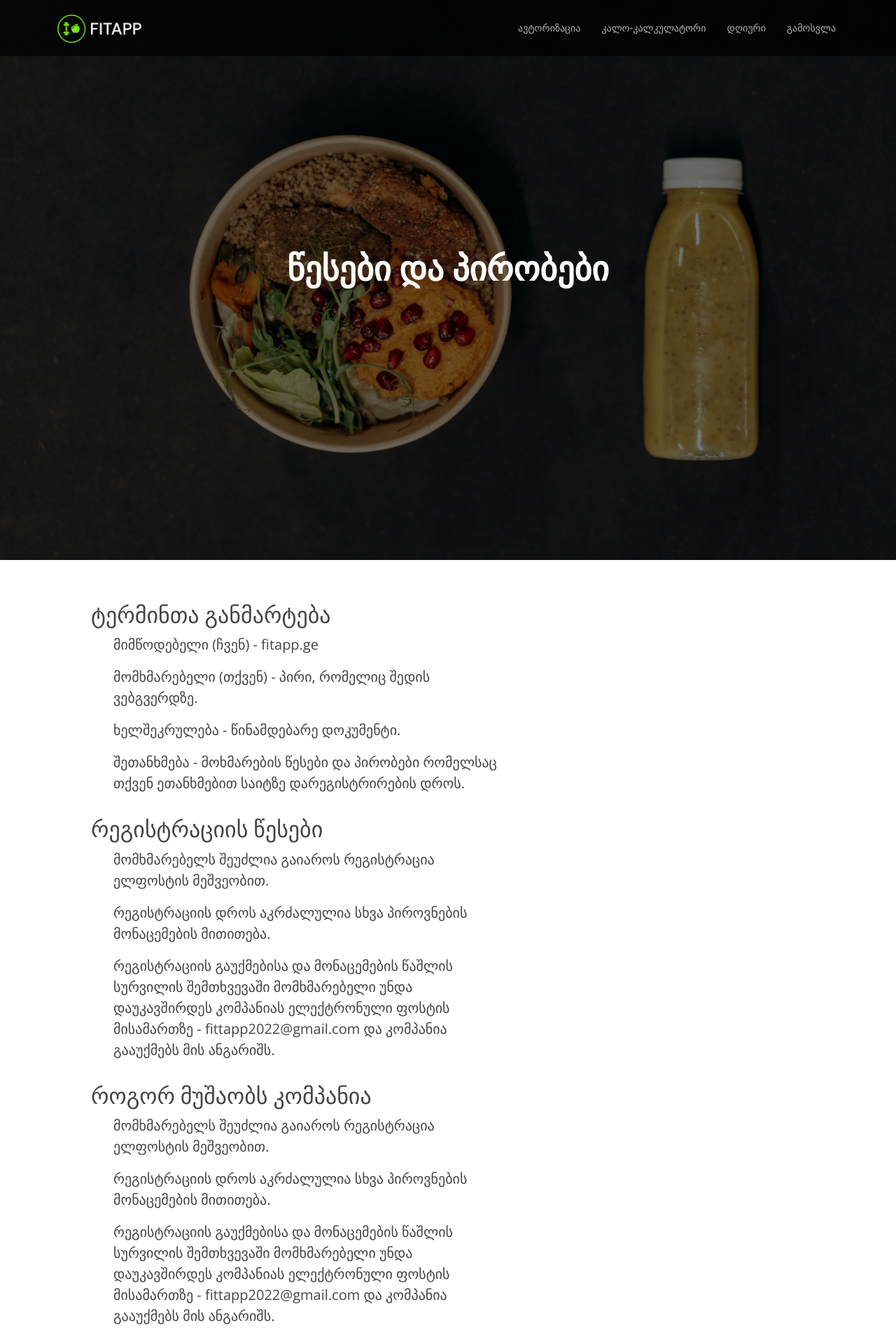
After one commit to aka-BE/Fitapp, a Flask app: page /terms in a window 1280 px wide. The commit adds this page. Shown: the top 1920 px of the page at 70% size. Run offline with Flask 2, Linux system fonts and the light colour scheme; parts of the project's set-up code (start-up, migrations or seed data) failed here and were passed over; some libraries are stand-ins or nearby versions.

Commit message:
terms and conditions page

```diff
--- a/application/routes.py
+++ b/application/routes.py
@@ -35,7 +35,7 @@ def home():
         )
         db.session.add(feedback)
         db.session.commit()
-        flash("შეტყობინება მიღებულია!")
+        flash("შეტყობინება მიღებულია!", 'error')
         return redirect(url_for("home_bp.home", form=form))
 
     return render_template(
@@ -214,6 +214,22 @@ def fooddic():
     return jsonify(list_food)
 
 
+@home_bp.route('/terms')
+def terms():
+    """
+    Terms page.
+
+    GET requests serve terms page.
+    """
+
+    return render_template(
+        'terms.html',
+        title="Terms page.",
+        template="terms-page",
+        body="Terms page."
+    )
+
+
 @home_bp.route('/logout')
 @login_required
 def logout():
--- /dev/null
+++ b/application/templates/terms.html
@@ -0,0 +1,239 @@
+<!DOCTYPE html>
+<html lang="en">
+
+<head>
+  <meta charset="utf-8">
+  <meta content="width=device-width, initial-scale=1.0" name="viewport">
+
+  <title>Fitapp</title>
+  <meta content="" name="description">
+  <meta content="" name="keywords">
+
+  <!-- Favicons -->
+  <link href="{{ url_for('static',filename='/img/android-chrome-192x192.png') }}" rel="icon">
+  <link href="{{ url_for('static',filename='/img/apple-touch-icon.png') }}" rel="apple-touch-icon">
+
+
+  <!-- Google Fonts -->
+  <link href="https://fonts.googleapis.com/css?family=Open+Sans:300,300i,400,400i,600,600i,700,700i|Roboto:300,300i,400,400i,500,500i,600,600i,700,700i|Poppins:300,300i,400,400i,500,500i,600,600i,700,700i" rel="stylesheet">
+
+  <!-- Vendor CSS Files -->
+  <link href="{{ url_for('static',filename='/vendor/animate.css/animate.min.css') }}" rel="stylesheet">
+  <link href="{{ url_for('static',filename='/vendor/bootstrap/css/bootstrap.min.css') }}" rel="stylesheet">
+  <link href="{{ url_for('static',filename='/vendor/bootstrap-icons/bootstrap-icons.css') }}" rel="stylesheet">
+  <link href="{{ url_for('static',filename='/vendor/boxicons/css/boxicons.min.css') }}" rel="stylesheet">
+  <link href="{{ url_for('static',filename='/vendor/glightbox/css/glightbox.min.css') }}" rel="stylesheet">
+  <link href="{{ url_for('static',filename='/vendor/swiper/swiper-bundle.min.css') }}" rel="stylesheet">
+
+  <!-- Template Main CSS File -->
+  <link href="{{ url_for('static',filename='/css/home.css') }}" rel="stylesheet">
+
+  <!-- =======================================================
+  * Template Name: Groovin - v4.9.1
+  * Template URL: https://bootstrapmade.com/groovin-free-bootstrap-theme/
+  * Author: BootstrapMade.com
+  * License: https://bootstrapmade.com/license/
+  ======================================================== -->
+</head>
+
+<body>
+
+  <!-- ======= Header ======= -->
+  <header id="header" class="fixed-top d-flex align-items-center">
+    <div class="container d-flex align-items-center justify-content-between">
+
+      <h1 class="logo"><a href="{{ url_for('home_bp.home') }}"><img src="{{ url_for('static',filename='/img/fitapp-low.png') }}" alt=""></a></h1>
+      <!-- Uncomment below if you prefer to use an image logo -->
+      <!-- <a href="index.html" class="logo"><img src="assets/img/logo.png" alt="" class="img-fluid"></a>-->
+
+      {% for message in get_flashed_messages(category_filter=["error"]) %}
+            <div class="alert alert-success">
+                {{ message }}
+            </div>
+      {% endfor %}
+
+      <nav id="navbar" class="navbar">
+
+        <ul>
+          <li><a class="nav-link scrollto " href="{{ url_for('auth_bp.login') }}">ავტორიზაცია</a></li>
+          <li><a class="nav-link scrollto" href="{{ url_for('home_bp.calculator') }}">კალო-კალკულატორი</a></li>
+          <li><a class="nav-link scrollto" href="{{ url_for('home_bp.calendar', user=user) }}">დღიური</a></li>
+          <li><a class="nav-link scrollto" href="{{ url_for('home_bp.logout') }}">გამოსვლა</a></li>
+        </ul>
+        <i class="bi bi-list mobile-nav-toggle"></i>
+      </nav><!-- .navbar -->
+
+    </div>
+  </header><!-- End Header -->
+
+  <!-- ======= Hero Section ======= -->
+  <section id="hero">
+    <div class="hero-container">
+      <div id="heroCarousel" data-bs-interval="5000" class="carousel slide carousel-fade" data-bs-ride="carousel">
+
+
+        <div class="carousel-inner" role="listbox">
+
+          <!-- Slide 1 -->
+          <div class="carousel-item active" style="background-image: url(/static/img/slide1.jpg)">
+            <div class="carousel-container">
+              <div class="carousel-content">
+                <h2 class="animate__animated animate__fadeInDown">წესები და პირობები</h2>
+              </div>
+            </div>
+          </div>
+        </div>
+    </div>
+  </section><!-- End Hero -->
+
+
+  <main id="main">
+
+
+    <!-- ======= Contact Section ======= -->
+    <section>
+      <div class="container">
+        <div class="section title">
+          <div class="col-xl-7 ps ps-lg-5">
+            <div class="content d-flex flex-column justify-content-center">
+              <h2>ტერმინთა განმარტება</h2>
+              <ul>
+              <p class="blockquote">მიმწოდებელი (ჩვენ) - fitapp.ge</p>
+              <p class="blockquote">მომხმარებელი (თქვენ) - პირი, რომელიც შედის ვებგვერდზე.</p>
+              <p class="blockquote">ხელშეკრულება - წინამდებარე დოკუმენტი.</p>
+              <p class="blockquote">შეთანხმება - მოხმარების წესები და პირობები რომელსაც თქვენ ეთანხმებით საიტზე დარეგისტრირების დროს.</p>
+            </div>
+          </div>
+        </div>
+      </div>
+      <div class="container">
+        <div class="section title">
+          <div class="col-xl-7 ps ps-lg-5">
+            <div class="content d-flex flex-column justify-content-center">
+              <h2>რეგისტრაციის წესები</h2>
+                <ul>
+                  <p class="blockquote">მომხმარებელს შეუძლია გაიაროს რეგისტრაცია ელფოსტის მეშვეობით.</p>
+                  <p class="blockquote">რეგისტრაციის დროს აკრძალულია სხვა პიროვნების მონაცემების მითითება.</p>
+                  <p class="blockquote">რეგისტრაციის გაუქმებისა და მონაცემების წაშლის სურვილის შემთხვევაში მომხმარებელი უნდა დაუკავშირდეს კომპანიას ელექტრონული ფოსტის მისამართზე - fittapp2022@gmail.com და კომპანია გააუქმებს მის ანგარიშს.</p>
+                </ul>
+            </div>
+          </div>
+        </div>
+      </div>
+      <div class="container">
+        <div class="section title">
+          <div class="col-xl-7 ps ps-lg-5">
+            <div class="content d-flex flex-column justify-content-center">
+              <h2>როგორ მუშაობს კომპანია</h2>
+                <ul>
+                  <p class="blockquote">მომხმარებელს შეუძლია გაიაროს რეგისტრაცია ელფოსტის მეშვეობით.</p>
+                  <p class="blockquote">რეგისტრაციის დროს აკრძალულია სხვა პიროვნების მონაცემების მითითება.</p>
+                  <p class="blockquote">რეგისტრაციის გაუქმებისა და მონაცემების წაშლის სურვილის შემთხვევაში მომხმარებელი უნდა დაუკავშირდეს კომპანიას ელექტრონული ფოსტის მისამართზე - fittapp2022@gmail.com და კომპანია გააუქმებს მის ანგარიშს.</p>
+                </ul>
+            </div>
+          </div>
+        </div>
+      </div>
+      <div class="container">
+        <div class="section title">
+          <div class="col-xl-7 ps ps-lg-5">
+            <div class="content d-flex flex-column justify-content-center">
+              <h2>გადახდის პირობები</h2>
+              <ul>
+                <p class="blockquote">Fitapp-ის სერვისის შეძენა შესაძლებელია ონლაინ გადახდის საშუალებით Visa/Mastercard ბარათებით. გადახდის ღილაკზე დაჭერის შემდგომ, ავტომატურად გადამისამართებულ საქართველოს ბანკის გვერდზე საჭიროა შეიყვანოთ თქვენი ბარათის მონაცემები. გადახდა შესაძლებელია ნებისმიერი ბანკის Visa ან Mastercard ბარათით.</p>
+              </ul>
+            </div>
+          </div>
+        </div>
+      </div>
+      <div class="container">
+        <div class="section title">
+          <div class="col-xl-7 ps ps-lg-5">
+            <div class="content d-flex flex-column justify-content-center">
+              <h2>კონფიდენციალურობა</h2>
+              <ul>
+                <p class="blockquote">კონფიდენციალურად ითვლება ნებისმიერი ინფორმაცია, რომელიც არ არის საჯაროდ ხელმისაწვდომი და რომელიც Fitapp-სთვის ცნობილი გახდა მომხმარებლის მიერ აპლიკაციით სარგებლობის საფუძველზე.</p>
+                <p class="blockquote">წინამდებარე წესების საფუძველზე Fitapp იღებს ვალდებულებას დაიცვას, არ გაამჟღავნოს მომხმარებლის მიერ მისთვის გადაცემული კონფიდენციალური ინფორმაცია.</p>
+                <p class="blockquote">მომხმარებლის მიერ გაცემული/გამჟღავნებული კონფიდენციალური ინფორმაცია Fitapp-ს მიერ გამოყენებულ იქნება მხოლოდ წინამდებარე წესებისა და მხარეთა შორის არსებული ურთიერთობის ფარგლებში, მხოლოდ ინფორმაციის გამცემის ინტერესების გათვალისწინებითა და მის სასარგებლოდ.</p>
+                <p class="blockquote">კონფიდენციალურობის დარღვევად არ ითვლება თუ ინფორმაციის გამჟღავნება მოთხოვნილია მოქმედი კანონმდებლობის საფუძველზე, შესაბამისად, უფლებამოსილი ორგანოს/დაწესებულების/პირის მიერ; ასეთ შემთხვევაში, Fitapp ვალდებულია უფლებამოსილი ორგანოს/დაწესებულების/პირის მიერ კონფიდენციალური ინფორმაციის გამჟღავნების მოთხოვნის წარდგენიდან დაუყოვნებლივ აცნობოს მომხმარებელს აღნიშნული მოთხოვნისა და Fitapp-ს მხრიდან ინფორმაციის გაცემის  შესახებ.</p>
+              </ul>
+            </div>
+          </div>
+        </div>
+      </div>
+    </section><!-- End Contact Section -->
+
+  </main><!-- End #main -->
+
+  <!-- ======= Footer ======= -->
+  <footer id="footer">
+    <div class="footer-top">
+      <div class="container">
+        <div class="row">
+
+          <div class="col-lg-3 col-md-6">
+          </div>
+
+          <div class="col-lg-3 col-md-6">
+            <div class="footer-info">
+              <h3>Fitapp</h3>
+              <p>
+                თბილისი საქართველო <br>
+
+
+                <strong>ტელეფონის ნომერი:</strong> 577 000 307<br>
+                <strong>ელფოსტა:</strong> fittapp2022@gmai.com<br>
+              </p>
+              <div class="social-links mt-3">
+                <a href="#" class="twitter"><i class="bx bxl-twitter"></i></a>
+                <a href="#" class="facebook"><i class="bx bxl-facebook"></i></a>
+                <a href="#" class="instagram"><i class="bx bxl-instagram"></i></a>
+                <a href="#" class="google-plus"><i class="bx bxl-skype"></i></a>
+                <a href="#" class="linkedin"><i class="bx bxl-linkedin"></i></a>
+              </div>
+            </div>
+          </div>
+
+          <div class="col-lg-3 col-md-6 footer-links">
+            <h4>ინფორმაცია</h4>
+            <ul>
+              <li><i class="bx bx-chevron-right"></i> <a href="{{ url_for('home_bp.home') }}">მთავარი გვერდი</a></li>
+              <li><i class="bx bx-chevron-right"></i> <a href="#">სერვისები</a></li>
+              <li><i class="bx bx-chevron-right"></i> <a href="{{ url_for('home_bp.terms') }}">წესები და პირობები</a></li>
+            </ul>
+          </div>
+
+        </div>
+      </div>
+    </div>
+
+    <div class="container">
+      <div class="copyright">
+        &copy; Copyright <strong><span>Fitapp</span></strong>. All Rights Reserved
+      </div>
+      <div class="credits">
+        <!-- All the links in the footer should remain intact. -->
+        <!-- You can delete the links only if you purchased the pro version. -->
+        <!-- Licensing information: https://bootstrapmade.com/license/ -->
+        <!-- Purchase the pro version with working PHP/AJAX contact form: https://bootstrapmade.com/groovin-free-bootstrap-theme/ -->
+        Created by <a href="https://github.com/aka-BE/">aka-BE</a>
+      </div>
+    </div>
+  </footer><!-- End Footer -->
+
+  <a href="#" class="back-to-top d-flex align-items-center justify-content-center"><i class="bi bi-arrow-up-short"></i></a>
+
+  <!-- Vendor JS Files -->
+  <script src="{{ url_for('static',filename='/vendor/purecounter/purecounter_vanilla.js') }}"></script>
+  <script src="{{ url_for('static',filename='/vendor/bootstrap/js/bootstrap.bundle.min.js') }}"></script>
+  <script src="{{ url_for('static',filename='/vendor/glightbox/js/glightbox.min.js') }}"></script>
+  <script src="{{ url_for('static',filename='/vendor/isotope-layout/isotope.pkgd.min.js') }}"></script>
+  <script src="{{ url_for('static',filename='/vendor/swiper/swiper-bundle.min.js') }}"></script>
+  <script src="{{ url_for('static',filename='/vendor/php-email-form/validate.js') }}"></script>
+
+  <!-- Template Main JS File -->
+  <script src="{{ url_for('static',filename='/js/main.js') }}"></script>
+
+</body>
+
+</html>
```
Also changed, not shown: application/templates/home.html (+12 -30 lines), application/static/img/terms.jpg (added), 5 other files.
